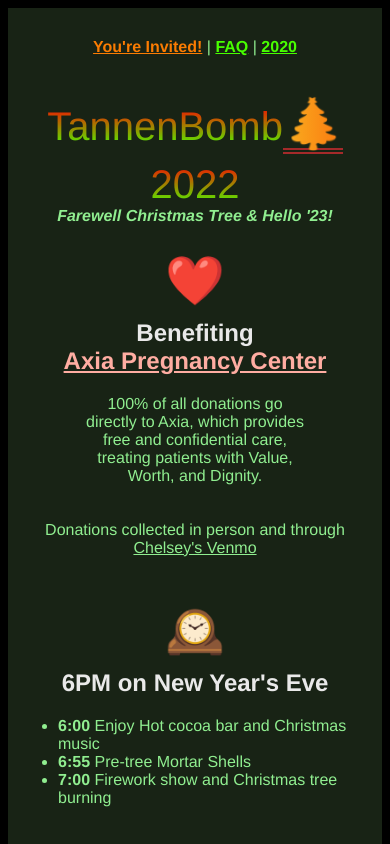
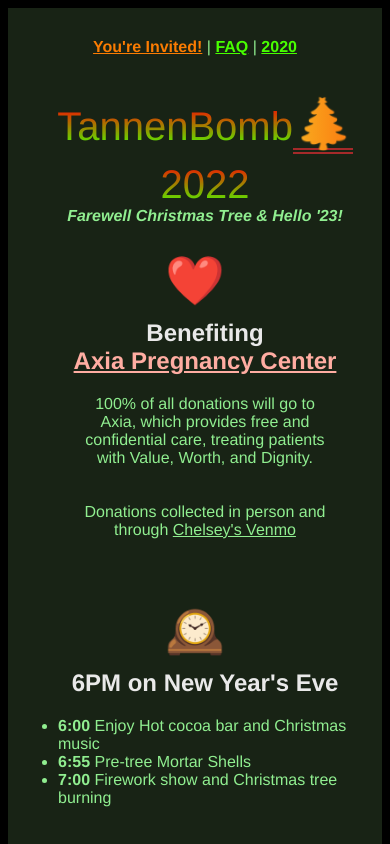
Before and after one commit to colbybhearn/tannenbomb, a Vue app in the folder tb/: page / in a window 390 px wide. Shown: the top 844 px of the page. Built offline with nearby package versions, Linux system fonts and the light colour scheme.

Commit message:
fixed: p text wrapping fighting ul centering

```diff
--- a/tb/public/index.html
+++ b/tb/public/index.html
@@ -3,7 +3,9 @@
   <head>
     <meta charset="utf-8">
     <meta http-equiv="X-UA-Compatible" content="IE=edge">
-    <meta name="viewport" content="width=device-width,initial-scale=1.0">
+    <!-- <meta name="viewport" content="width=device-width,initial-scale=1.0"> -->
+    <meta name="viewport" content="width=device-width, initial-scale=1"  />
+
     <link rel="icon" href="<%= BASE_URL %>favicon.ico">
     <title>TannenBomb</title>
   </head>
--- a/tb/src/views/HomeView.vue
+++ b/tb/src/views/HomeView.vue
@@ -20,13 +20,13 @@
       <section>
         <h2>Benefiting<br/> <a href="https://axiacenter.org/" class='axia' style=""><b>Axia Pregnancy Center</b></a></h2>
 
-      <div style="">
-        <p style="width:65%;text-align: center;margin:auto">
-        100% of all donations go directly to Axia, which provides free and confidential care, treating patients with Value, Worth, and Dignity.
+      <div>
+        <p>
+        100% of all donations will go to Axia, which provides free and confidential care, treating patients with Value, Worth, and Dignity.
       </p>
         <br/>
         <br/>
-        Donations collected in person and through <a href="https://venmo.com/u/ChelseyAlyse" target="_blank">Chelsey's Venmo</a>
+        <p>Donations collected in person and through <a href="https://venmo.com/u/ChelseyAlyse" target="_blank">Chelsey's Venmo</a></p>
         <br />
         <!-- <img src="./../assets/venmoqr.png" style="width:15%" /> -->
       </div>
@@ -39,12 +39,14 @@
       <div id="schedule2 wob">
         <span class="sep">🕰️</span>
         <section >
+          <div style="margin: auto;display: inline-block;">
             <h2>6PM on New Year's Eve</h2>
-          <ul>
+            <ul >
               <li><b>6:00</b> Enjoy Hot cocoa bar and Christmas music</li>
               <li><b>6:55</b> Pre-tree Mortar Shells</li>
               <li><b>7:00</b> Firework show and Christmas tree burning</li>
             </ul>
+          </div>
         </section>
       </div>
 
@@ -53,11 +55,13 @@
         <span class="sep">🤩</span>
         <section >
           <h2>Come Prepared for the Fun</h2>
+          <div style="margin: auto;display: inline-block;">
             <ul style="list-style-type:none;">
               <li>📨 RSVP through the E-vite or text Chelsey (<a href="tel:2142638906">214-263-8906</a>)</li>
               <li>❄️ Bring chairs to relax and ear protection for kiddos</li>
               <li>🚗 Please do <i>not</i> park in front yards</li>
             </ul>
+          </div>
         </section>
       </div>
 
@@ -66,15 +70,16 @@
 
         <section>
           <h2>Where To Be</h2>
-          <p style="width:65%;text-align: center;margin:auto">Hosted by Colby and Chelsey Hearn and the Lost Creek neighborhood</p>
+          <p>Hosted by Colby and Chelsey Hearn and the Lost Creek neighborhood</p>
+          <br/>
           <a href="https://goo.gl/maps/Ykaqbq7YL2WawzFV9" target="blank">
           <p>Lost Creek
           <br />
           Whitehouse TX, 75791</p>
         </a>
+    </section>
+        <iframe src="https://www.google.com/maps/embed?pb=!1m18!1m12!1m3!1d3375.598971019766!2d-95.23423388485423!3d32.2150351197336!2m3!1f0!2f0!3f0!3m2!1i1024!2i768!4f13.1!3m3!1m2!1s0x8648329ca6b89893%3A0x7411cacb7ca4f0b0!2sLost%20Creek%2C%20Whitehouse%2C%20TX%2075791!5e0!3m2!1sen!2sus!4v1671746369929!5m2!1sen!2sus" width="400" height="300" style="border:0;" allowfullscreen="" loading="lazy" referrerpolicy="no-referrer-when-downgrade"></iframe>
 
-        <iframe src="https://www.google.com/maps/embed?pb=!1m18!1m12!1m3!1d3375.598971019766!2d-95.23423388485423!3d32.2150351197336!2m3!1f0!2f0!3f0!3m2!1i1024!2i768!4f13.1!3m3!1m2!1s0x8648329ca6b89893%3A0x7411cacb7ca4f0b0!2sLost%20Creek%2C%20Whitehouse%2C%20TX%2075791!5e0!3m2!1sen!2sus!4v1671746369929!5m2!1sen!2sus" width="400" height="300" style="border:0;" allowfullscreen="" loading="lazy" referrerpolicy="no-referrer-when-downgrade"></iframe>
-    </section>
     </div>
 
     <footer>Copyright 2022. Created by The Codesmiths</footer>
@@ -105,7 +110,8 @@
 }
 
 section {
-  width: fit-content;
+  /* width: fit-content; */
+  width: 100%;
   margin: auto;
   padding: 10px;
 
@@ -277,4 +283,20 @@
 footer {
 font-size: .8em;
 }
+
+
+p {
+    width:90%;
+    text-align: center;
+    margin:auto;
+  }
+
+@media screen and (max-width: 480px) {
+  p {
+    width:65%;
+    text-align: center;
+    margin:auto;
+  }
+}
+
 </style>
```
Lines whose indentation alone changed are shown as unchanged.
